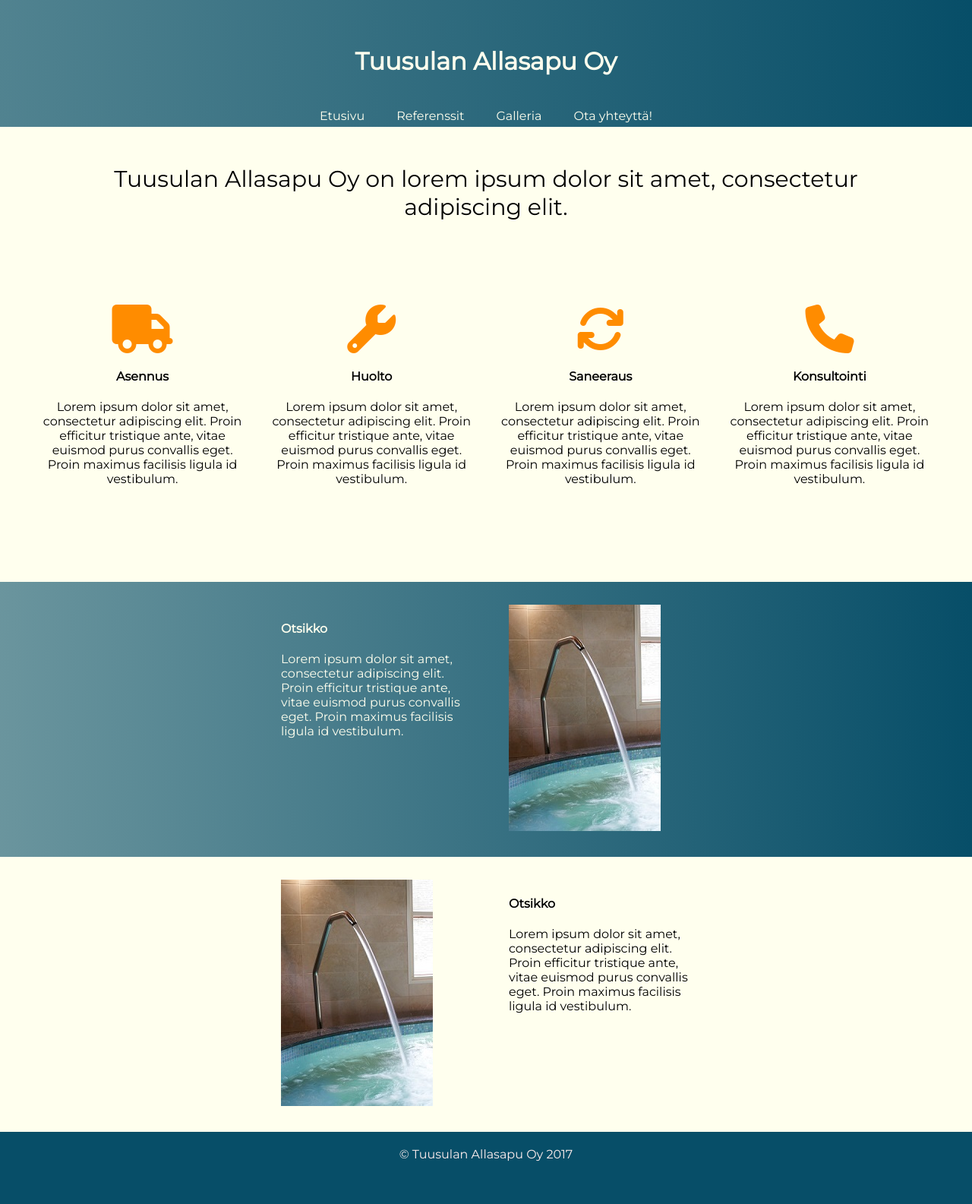
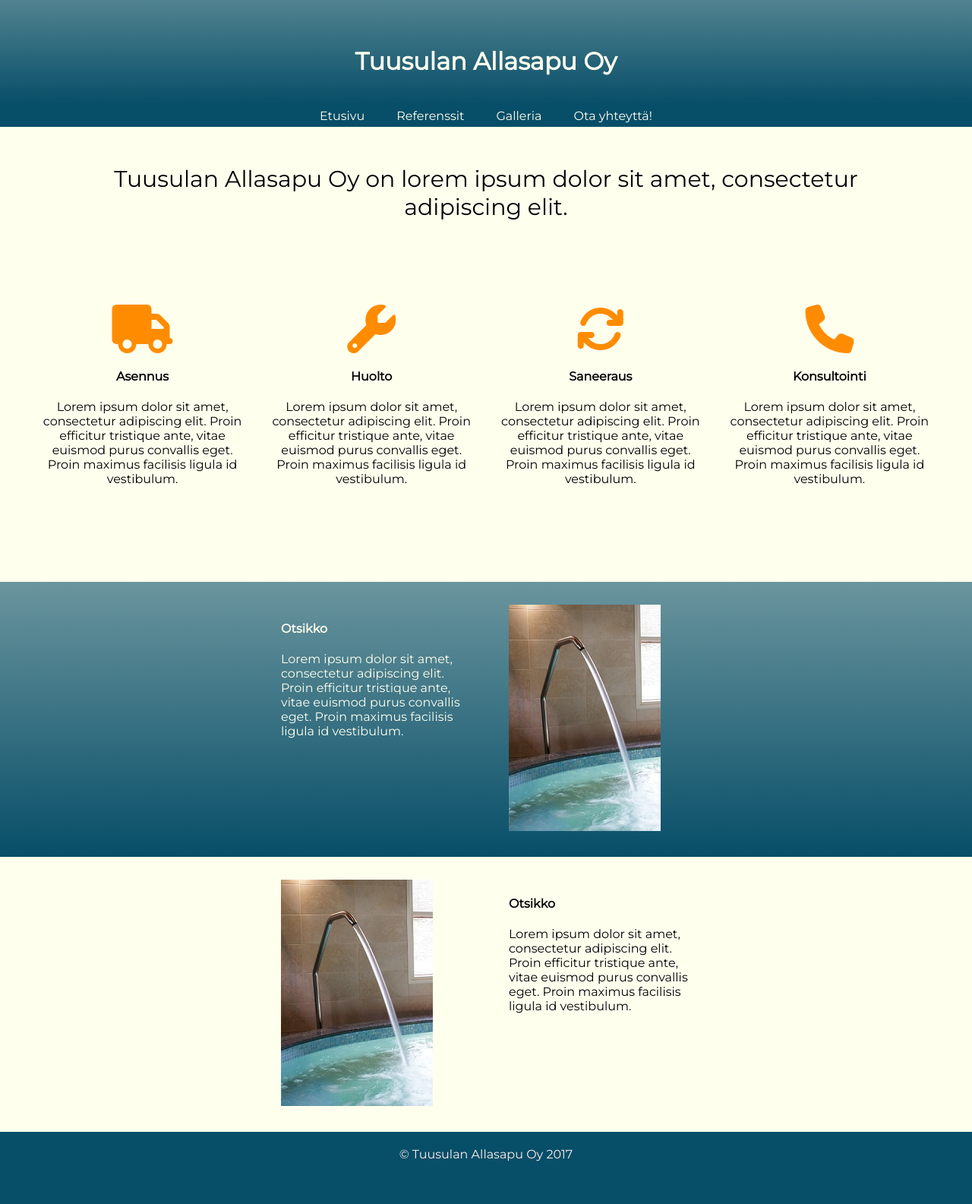
Before and after one commit to ilarinie/ng-allasapu, a plain HTML site: page index.html in a window 1280 px wide. Shown: the whole page at 76% size. Drawn offline with nearby package versions, Linux system fonts and the light colour scheme; some packages are replaced by stand-ins of ours.

Commit message:
gradient direction change

```diff
--- a/css/etusivu.css
+++ b/css/etusivu.css
@@ -3,7 +3,7 @@
     flex-wrap: wrap;
     justify-content: center;
     background: #074E68;
-    background: linear-gradient(to left, #074E68, rgba(7, 78, 104, 0.6));
+    background: linear-gradient(rgba(7, 78, 104, 0.6), #074E68);
     color: #ffe;
 }
 
--- a/css/styles.css
+++ b/css/styles.css
@@ -18,7 +18,7 @@ body {
 .header {
     text-align: center;
     background: #074E68;
-    background: linear-gradient(to left, #074E68, rgba(7, 78, 104, 0.7));
+    background: linear-gradient(rgba(7, 78, 104, 0.7), #074E68);
     background-size: cover;
     position: relative;
     overflow: visible;
@@ -28,7 +28,7 @@ body {
 
 .nav {
     background: #074E68;
-    background: linear-gradient(to left, #074E68, rgba(7, 78, 104, 0.7));
+    /*background: linear-gradient(rgba(7, 78, 104, 0.7), #074E68);*/
     background-size: cover;
     width: 100%;
     margin: 0;
```
